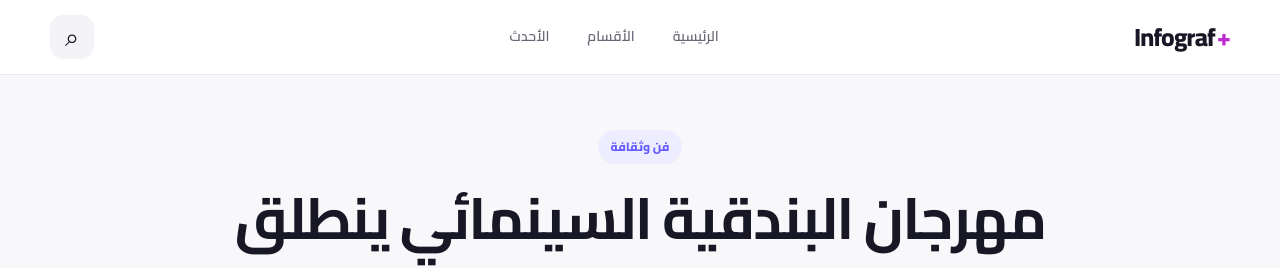
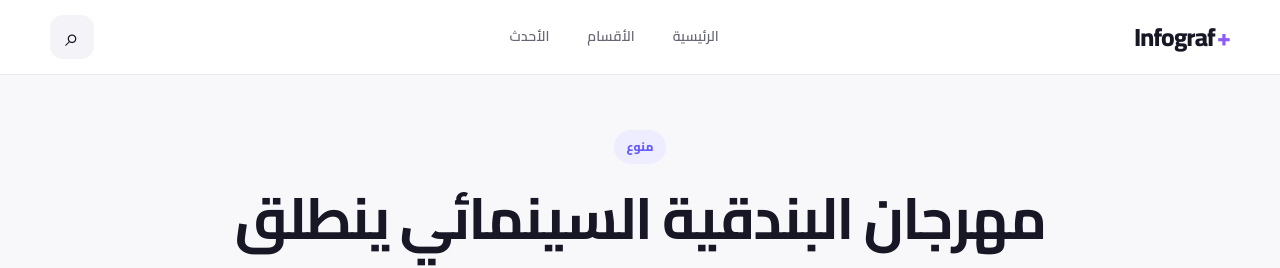
Before and after one commit to dilgash92/infograf-plus, a Jekyll site: the page built from _posts/2026-09-03-مهرجان-البندقية-السينمائي-ينطلق-بدورته-الـ-83.md, in a window 1280 px wide and 900 px high. Shown: the top 268 px of the window. Built offline with Jekyll 4.4.1, drawn with Linux system fonts in a browser that asks for light colours.

Commit message:
Move post to منوع: 2026-09-03-مهرجان-البندقية-السينمائي-ينطلق-بدورته-الـ-83.md

```diff
--- a/_posts/2026-09-03-مهرجان-البندقية-السينمائي-ينطلق-بدورته-الـ-83.md
+++ b/_posts/2026-09-03-مهرجان-البندقية-السينمائي-ينطلق-بدورته-الـ-83.md
@@ -3,7 +3,7 @@ layout: infographic
 title: "مهرجان البندقية السينمائي ينطلق بدورته الـ 83"
 date: "2026-09-03T01:01:00.000Z"
 slug: "venice-film-festival-2026"
-category: "فن وثقافة"
+category: "منوع"
 description: "انطلقت الدورة الـ83 من مهرجان البندقية السينمائي بمشاركة 21 فيلمًا في المسابقة الرئيسية، وسط حضور عالمي ونقاشات حول مستقبل السينما وتمثيل المرأة في صناعة الأفلام"
 source: "La Biennale di Venezia – Reuters"
 image: "/assets/uploads/1788398075712-b7389c8a-0dc5-4eeb-b3f3-2dfbc047db49.png"
```
